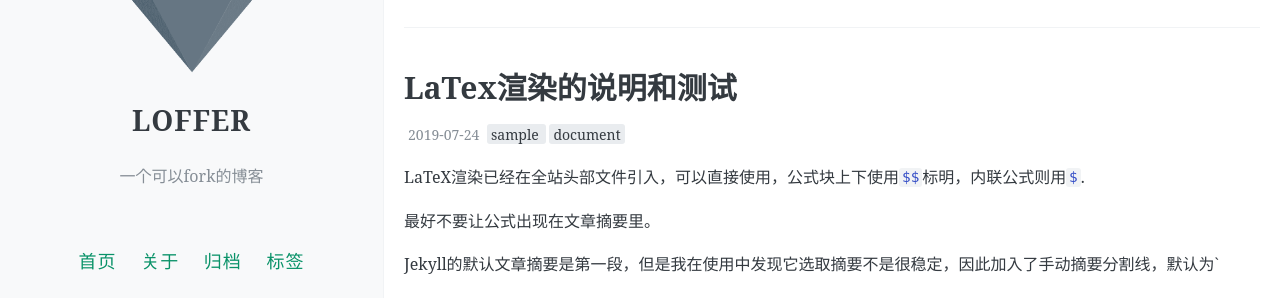
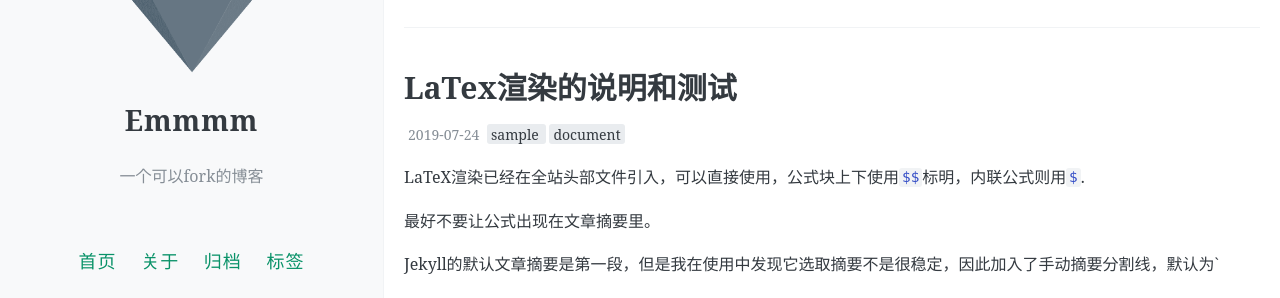
Before and after one commit to FromEndWorld/LOFFER, a Jekyll site: the page built from index.html, in a window 1280 px wide. Shown: the part 228-526 px from the top of the page. Built offline with Jekyll 4.4.1, drawn with Linux system fonts in a browser that asks for light colours; the list of posts is cut into pages by our own code; comment, search, counter and statistics services are not loaded.

Commit message:
Update _config.yml

```diff
--- a/_config.yml
+++ b/_config.yml
@@ -7,7 +7,7 @@
 # 井号后面的文字是说明文档，不会被程序读取。
 
 # 描述/签名
-name: LOFFER
+name: Emmmm
 description: 一个可以fork的博客
 
 # 输入你的网站域名（如果你没有添加自己的域名，而是直接用GitHub pages分配的域名的话可以省略）
@@ -27,7 +27,7 @@
 avatar: https://raw.githubusercontent.com/FromEndWorld/LOFFER/master/images/logo.png
 
 # 你的favicon（出现在浏览器tab上）图片URL，建议使用较小(64px × 64px)的图片
-favicon: https://raw.githubusercontent.com/FromEndWorld/LOFFER/master/images/favicon.png
+favicon: https://raw.githubusercontent.com/FromEndWorld/LOFFER/master/images/logo.png
 
 
 # 菜单中的按钮
```
